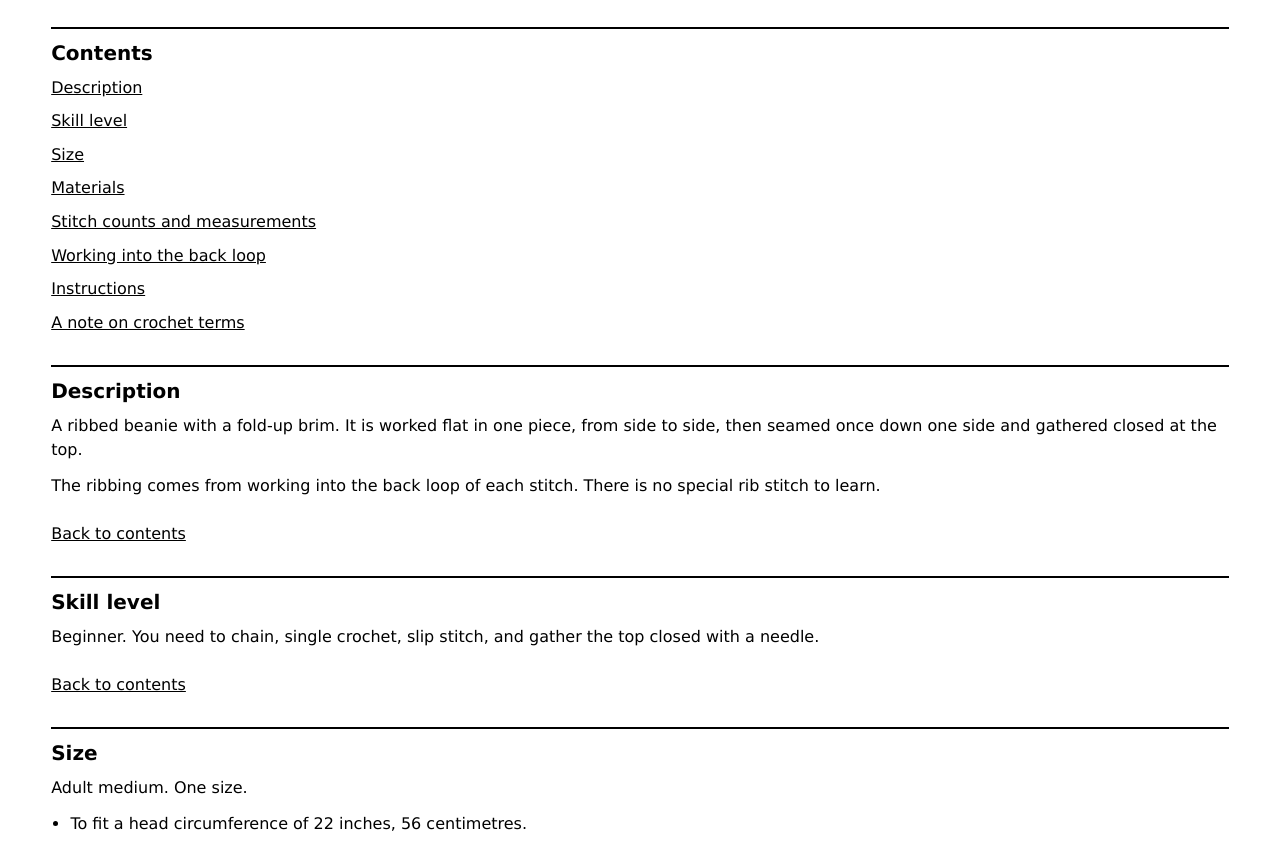
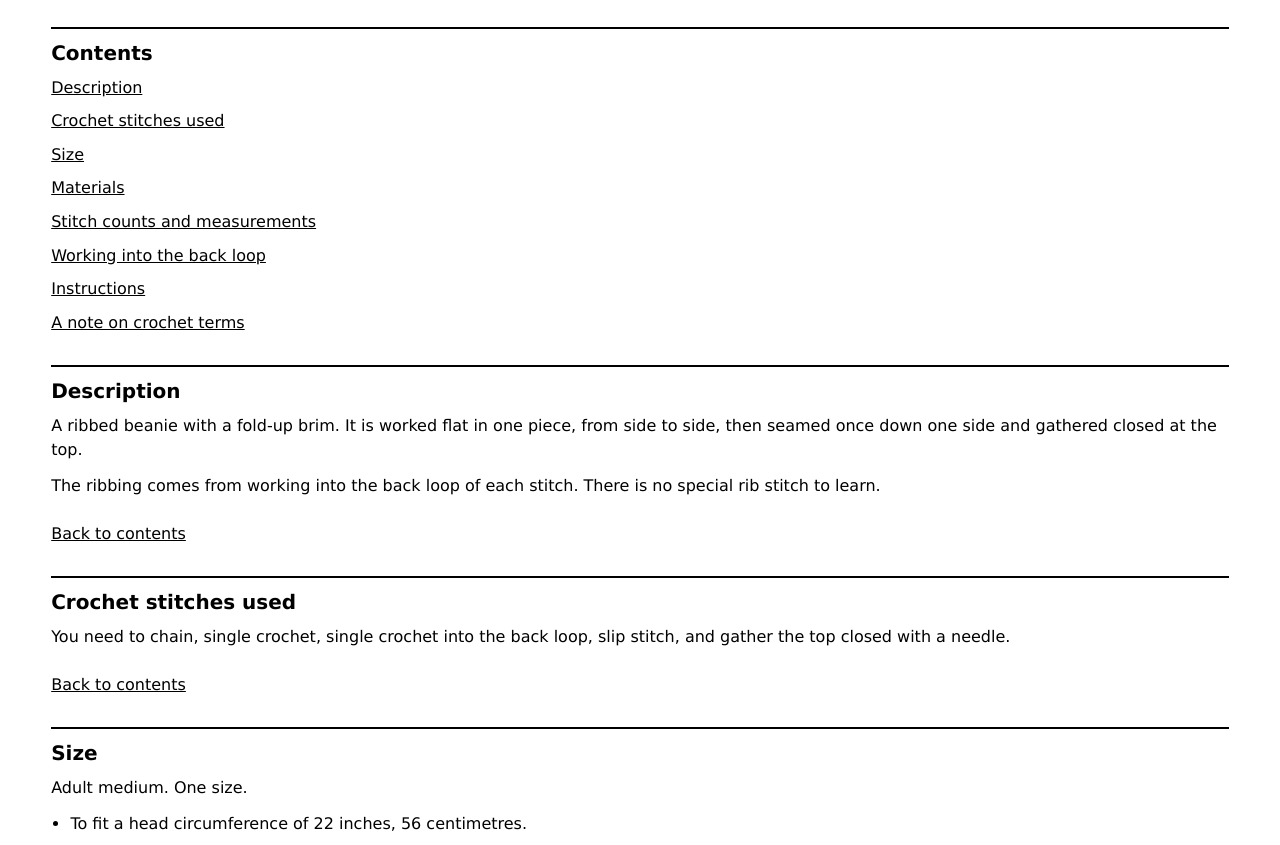
Before and after one commit to sakhirana/crochet-curio-website, a website: page crochet-curio/pattern-beanie-accessible.html in a window 1280 px wide. Shown: the part 741-1586 px from the top of the page. Drawn offline with Linux system fonts and the light colour scheme.

Commit message:
Make the English accessible edition match the Hindi one
The two are translations of each other, so the section that lists the
stitches is named the same in both: Crochet stitches used. Single
crochet into the back loop joins the list, since it is worked on every
row after the first and is what makes the ribbing. The level word at
the head of the sentence goes.

English Word file and large print PDF rebuilt. PDF passes every check.

Co-Authored-By: Claude Opus 5 <noreply@anthropic.com>

```diff
--- a/crochet-curio/pattern-beanie-accessible.html
+++ b/crochet-curio/pattern-beanie-accessible.html
@@ -271,7 +271,7 @@
   <h2 id="contents" tabindex="-1">Contents</h2>
   <ul>
     <li><a href="#description">Description</a></li>
-    <li><a href="#skill">Skill level</a></li>
+    <li><a href="#skill">Crochet stitches used</a></li>
     <li><a href="#size">Size</a></li>
     <li><a href="#materials">Materials</a></li>
     <li><a href="#counts">Stitch counts and measurements</a></li>
@@ -291,10 +291,10 @@
 </section>
 
 <section aria-labelledby="skill">
-  <h2 id="skill" tabindex="-1">Skill level</h2>
+  <h2 id="skill" tabindex="-1">Crochet stitches used</h2>
 
-  <p>Beginner. You need to chain, single crochet, slip stitch, and gather the top closed with a needle.</p>
-  <p class="backlink"><a href="#contents" aria-label="Back to contents, from Skill level">Back to contents</a></p>
+  <p>You need to chain, single crochet, single crochet into the back loop, slip stitch, and gather the top closed with a needle.</p>
+  <p class="backlink"><a href="#contents" aria-label="Back to contents, from Crochet stitches used">Back to contents</a></p>
 </section>
 
 <section aria-labelledby="size">
```
Also changed, not shown: 2 other files.
